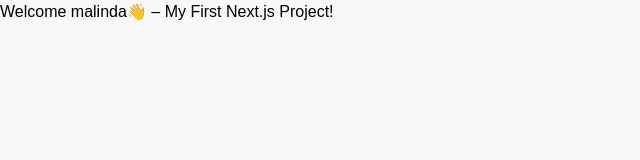
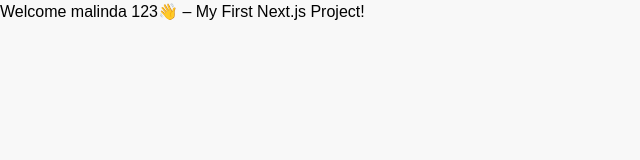
Before and after one commit to DilshEK/click2book, a Next.js app: page / in a window 1280 px wide. Shown: the top 160 px of the page, without its empty margins (0-640 px from the left). Built offline with nearby package versions, Linux system fonts and the light colour scheme.

Commit message:
now best edite

```diff
--- a/app/page.js
+++ b/app/page.js
@@ -1,5 +1,5 @@
 export default function Home() {
   return (
-    <h1>Welcome malinda👋 – My First Next.js Project!</h1>
+    <h1>Welcome malinda 123👋 – My First Next.js Project!</h1>
   );
 }
```
